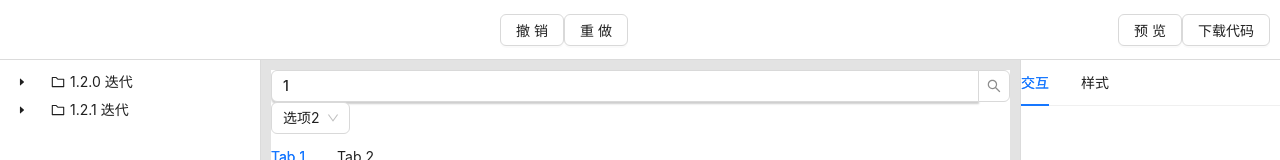
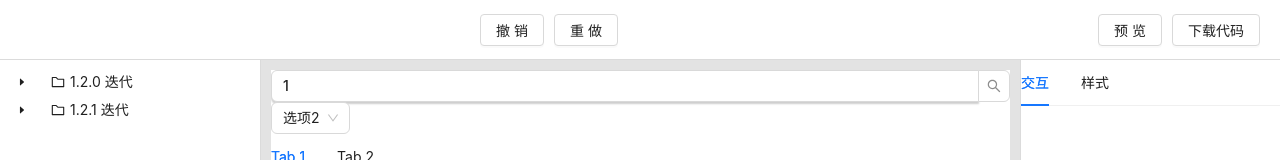
Before and after one commit to infinite2009/ditto, a React (Vite) app: page /home in a window 1280 px wide. Both pictures are taken after a click on the button "体验 Demo". Shown: the top 160 px of the page. Built offline with nearby package versions, Linux system fonts and the light colour scheme.

Commit message:
chore: modify toolbar button style

```diff
--- a/src/pages/editor/toolbar/index.module.less
+++ b/src/pages/editor/toolbar/index.module.less
@@ -7,3 +7,8 @@
   flex-basis: 60px;
   flex-shrink: 0;
 }
+
+.btn {
+  border-radius: 4px;
+  margin-right: 10px;
+}
--- a/src/pages/editor/toolbar/index.tsx
+++ b/src/pages/editor/toolbar/index.tsx
@@ -22,12 +22,12 @@ export default function Toolbar() {
     <div className={styles.main}>
       <div></div>
       <div>
-        <Button onClick={handleUndo}>撤销</Button>
-        <Button onClick={handleRedo}>重做</Button>
+        <Button className={styles.btn} onClick={handleUndo}>撤销</Button>
+        <Button className={styles.btn} onClick={handleRedo}>重做</Button>
       </div>
       <div className={styles.right}>
-        <Button onClick={handlePreview}>预览</Button>
-        <Button onClick={handleDownloadingCode}>下载代码</Button>
+        <Button className={styles.btn} onClick={handlePreview}>预览</Button>
+        <Button className={styles.btn} onClick={handleDownloadingCode}>下载代码</Button>
       </div>
     </div>
   );
```
